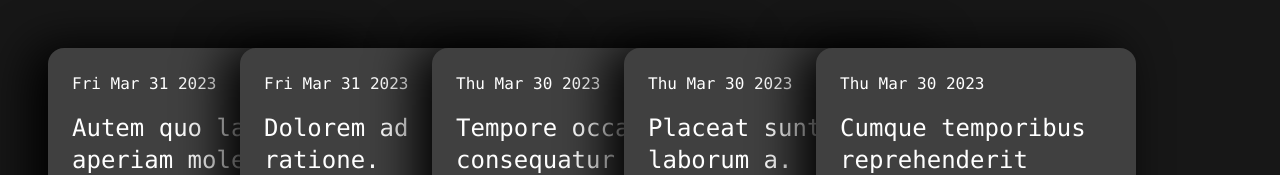
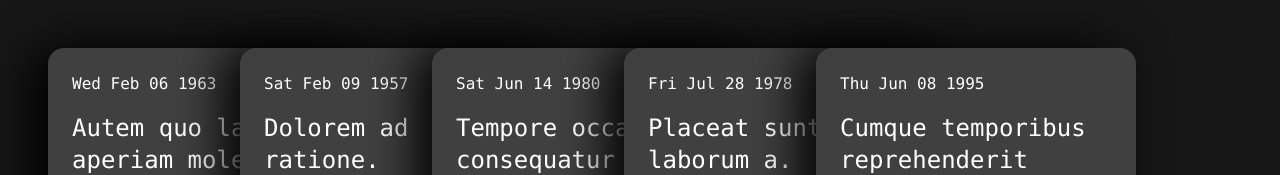
Before and after one commit to ikkedaniel/card-hover-css-only, a React (Vite) app: page / in a window 1280 px wide. Shown: the top 175 px of the page. Built offline with nearby package versions, Linux system fonts and the light colour scheme.

Commit message:
use birthday

```diff
--- a/src/App.jsx
+++ b/src/App.jsx
@@ -5,7 +5,7 @@ function Card() {
   return (
     <article className="relative flex flex-col max-w-xs p-6 -ml-32 duration-200 ease-in-out group aspect-card bg-neutral-700 card rounded-2xl first:ml-0 hover:-translate-y-4">
       <header>
-        <p>{faker.date.recent().toDateString()}</p>
+        <p>{faker.date.birthdate().toDateString()}</p>
         <p className="mt-4 text-2xl group-hover:text-transparent group-hover:bg-clip-text group-hover:bg-gradient-to-r group-hover:from-purple-400 group-hover:to-pink-600">
           {faker.lorem.sentence()}
         </p>
```
